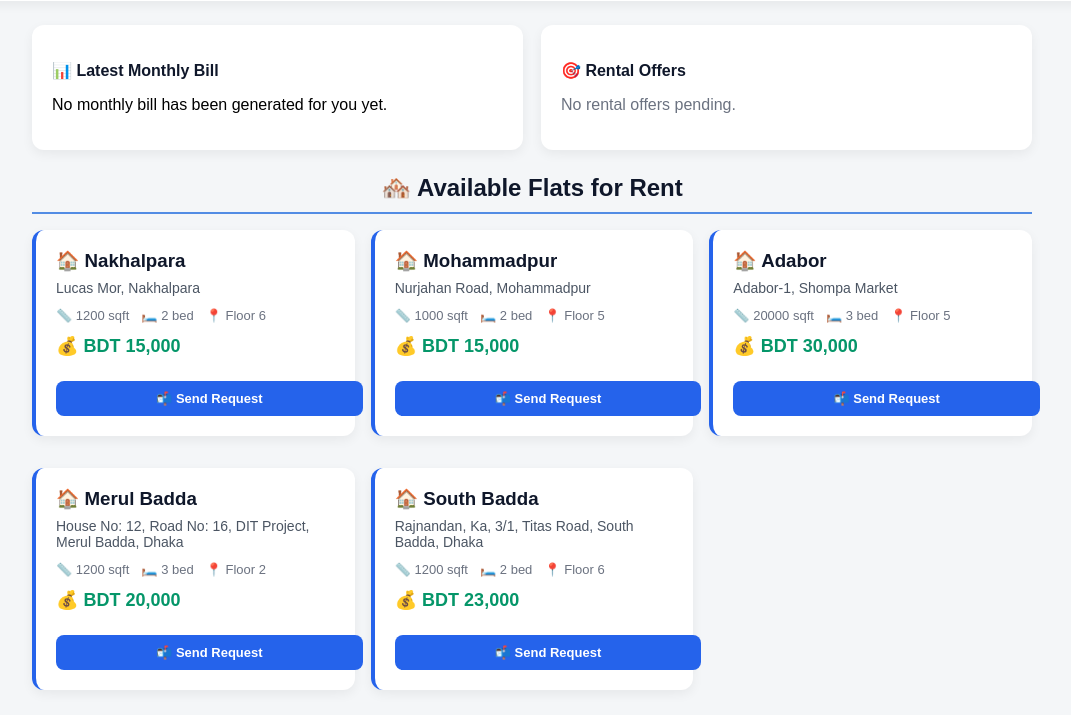
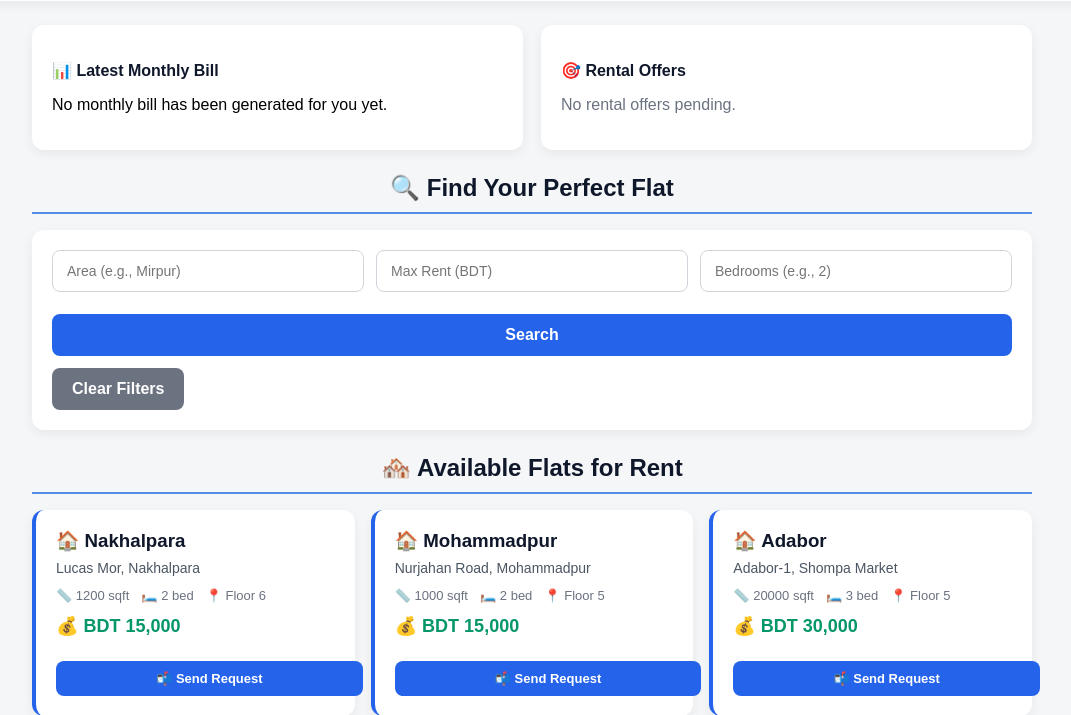
Before and after one commit to bodruzzaman-bkm/House_Rent_Management_System, a PHP site: page /tenant_dashboard.php in a window 1280 px wide. Shown: the part 282-997 px from the top of the page, without its empty margins (108-1179 px from the left). Before the commit the page ends 972 px from the top, so only its background shows below. Run offline with PHP 8.4, Linux system fonts and the light colour scheme; a user stored in the database is signed in; data comes from the database, SQL or seed files in the repository.

Commit message:
member_1_final

```diff
--- a/tenant_dashboard.php
+++ b/tenant_dashboard.php
@@ -14,6 +14,12 @@ unset($_SESSION['request_message'], $_SESSION['request_message_type']);
 $payment_message = $_SESSION['payment_message'] ?? '';
 $payment_message_type = $_SESSION['payment_message_type'] ?? '';
 unset($_SESSION['payment_message'], $_SESSION['payment_message_type']);
+
+// --- (First Member's 3rd Feature) Search Variables ---
+$search_location = $_GET['location'] ?? '';
+$search_max_rent = $_GET['max_rent'] ?? '';
+$search_bedroom = $_GET['bedroom'] ?? '';
+// -----------------------------------------------------
 
 function ensureRequestOfferColumns($conn)
 {
@@ -82,39 +88,283 @@ $offerResult = $offerStmt->get_result();
     <title>Tenant Dashboard</title>
     <link rel="stylesheet" href="css/style.css">
     <style>
-        :root{--primary:#2563eb;--accent:#10b981;--bg:#f4f6f8}
-        body{background:var(--bg)}
-        .dashboard-header{background:linear-gradient(135deg,#667eea,#764ba2);color:#fff;padding:36px 24px;margin-bottom:24px}
-        .dashboard-header h1{font-size:28px;margin-bottom:4px}
-        .dashboard-header p{font-size:15px;opacity:0.9}
-        .navbar{background:#fff;padding:16px 24px;border-radius:12px;box-shadow:0 4px 12px rgba(0,0,0,0.06);margin:0 24px 24px;display:flex;justify-content:space-between;align-items:center;flex-wrap:wrap;gap:12px}
-        .navbar h2{margin:0;font-size:16px}
-        .navbar-actions{display:flex;gap:10px;flex-wrap:wrap}
-        .btn-nav{padding:10px 14px;border-radius:8px;text-decoration:none;font-weight:600;font-size:14px;transition:all 0.2s}
-        .btn-browse{background:var(--primary);color:#fff}
-        .btn-bills{background:var(--accent);color:#fff}
-        .btn-logout{background:#ef4444;color:#fff}
-        .btn-nav:hover{transform:translateY(-2px);box-shadow:0 6px 16px rgba(0,0,0,0.1)}
-        .dashboard-container{max-width:1000px;margin:0 auto;padding:0 16px 24px}
-        .card-grid{display:grid;grid-template-columns:repeat(auto-fit,minmax(300px,1fr));gap:18px;margin-bottom:24px}
-        .dashboard-card{background:#fff;border-radius:12px;box-shadow:0 4px 12px rgba(0,0,0,0.06);padding:20px}
-        .card-title{font-size:16px;font-weight:700;color:#0f172a;margin-bottom:12px}
-        .card-status-paid{background:#ecfdf5;color:#065f46;padding:4px 10px;border-radius:6px;font-size:12px;font-weight:700;display:inline-block}
-        .card-status-unpaid{background:#fff7ed;color:#92400e;padding:4px 10px;border-radius:6px;font-size:12px;font-weight:700;display:inline-block}
-        .card-row{display:flex;justify-content:space-between;margin:8px 0;font-size:14px}
-        .card-label{color:#6b7280;font-weight:600}
-        .card-value{color:#1f2937}
-        .card-btn{display:inline-block;padding:10px 14px;background:var(--primary);color:#fff;border-radius:8px;text-decoration:none;font-weight:600;font-size:13px;margin-top:12px;transition:all 0.2s}
-        .card-btn:hover{background:#1e40af}
-        .btn-accept{background:var(--accent)}
-        .btn-decline{background:#ef4444;margin-left:8px}
-        .flat-card{background:#fff;border-radius:12px;box-shadow:0 4px 12px rgba(0,0,0,0.06);padding:20px;margin-bottom:16px;border-left:4px solid var(--primary)}
-        .flat-card h3{margin-bottom:8px;color:#0f172a}
-        .flat-card p{margin:6px 0;color:#4b5563;font-size:14px}
-        .message-alert{margin-bottom:16px;padding:14px;border-radius:8px;font-size:14px;max-width:100%}
-        .message-success{background:#ecfdf5;border:1px solid #a7f3d0;color:#065f46}
-        .message-error{background:#fff7ed;border:1px solid #fed7aa;color:#92400e}
-        @media(max-width:800px){.navbar{flex-direction:column;align-items:flex-start}.card-grid{grid-template-columns:1fr}}
+        :root {
+            --primary: #2563eb;
+            --accent: #10b981;
+            --bg: #f4f6f8
+        }
+
+        body {
+            background: var(--bg)
+        }
+
+        .dashboard-header {
+            background: linear-gradient(135deg, #667eea, #764ba2);
+            color: #fff;
+            padding: 36px 24px;
+            margin-bottom: 24px
+        }
+
+        .dashboard-header h1 {
+            font-size: 28px;
+            margin-bottom: 4px
+        }
+
+        .dashboard-header p {
+            font-size: 15px;
+            opacity: 0.9
+        }
+
+        .navbar {
+            background: #fff;
+            padding: 16px 24px;
+            border-radius: 12px;
+            box-shadow: 0 4px 12px rgba(0, 0, 0, 0.06);
+            margin: 0 24px 24px;
+            display: flex;
+            justify-content: space-between;
+            align-items: center;
+            flex-wrap: wrap;
+            gap: 12px
+        }
+
+        .navbar h2 {
+            margin: 0;
+            font-size: 16px
+        }
+
+        .navbar-actions {
+            display: flex;
+            gap: 10px;
+            flex-wrap: wrap
+        }
+
+        .btn-nav {
+            padding: 10px 14px;
+            border-radius: 8px;
+            text-decoration: none;
+            font-weight: 600;
+            font-size: 14px;
+            transition: all 0.2s
+        }
+
+        .btn-browse {
+            background: var(--primary);
+            color: #fff
+        }
+
+        .btn-bills {
+            background: var(--accent);
+            color: #fff
+        }
+
+        .btn-logout {
+            background: #ef4444;
+            color: #fff
+        }
+
+        .btn-nav:hover {
+            transform: translateY(-2px);
+            box-shadow: 0 6px 16px rgba(0, 0, 0, 0.1)
+        }
+
+        .dashboard-container {
+            max-width: 1000px;
+            margin: 0 auto;
+            padding: 0 16px 24px
+        }
+
+        .card-grid {
+            display: grid;
+            grid-template-columns: repeat(auto-fit, minmax(300px, 1fr));
+            gap: 18px;
+            margin-bottom: 24px
+        }
+
+        .dashboard-card {
+            background: #fff;
+            border-radius: 12px;
+            box-shadow: 0 4px 12px rgba(0, 0, 0, 0.06);
+            padding: 20px
+        }
+
+        .card-title {
+            font-size: 16px;
+            font-weight: 700;
+            color: #0f172a;
+            margin-bottom: 12px
+        }
+
+        .card-status-paid {
+            background: #ecfdf5;
+            color: #065f46;
+            padding: 4px 10px;
+            border-radius: 6px;
+            font-size: 12px;
+            font-weight: 700;
+            display: inline-block
+        }
+
+        .card-status-unpaid {
+            background: #fff7ed;
+            color: #92400e;
+            padding: 4px 10px;
+            border-radius: 6px;
+            font-size: 12px;
+            font-weight: 700;
+            display: inline-block
+        }
+
+        .card-row {
+            display: flex;
+            justify-content: space-between;
+            margin: 8px 0;
+            font-size: 14px
+        }
+
+        .card-label {
+            color: #6b7280;
+            font-weight: 600
+        }
+
+        .card-value {
+            color: #1f2937
+        }
+
+        .card-btn {
+            display: inline-block;
+            padding: 10px 14px;
+            background: var(--primary);
+            color: #fff;
+            border-radius: 8px;
+            text-decoration: none;
+            font-weight: 600;
+            font-size: 13px;
+            margin-top: 12px;
+            transition: all 0.2s
+        }
+
+        .card-btn:hover {
+            background: #1e40af
+        }
+
+        .btn-accept {
+            background: var(--accent)
+        }
+
+        .btn-decline {
+            background: #ef4444;
+            margin-left: 8px
+        }
+
+        .flat-card {
+            background: #fff;
+            border-radius: 12px;
+            box-shadow: 0 4px 12px rgba(0, 0, 0, 0.06);
+            padding: 20px;
+            margin-bottom: 16px;
+            border-left: 4px solid var(--primary)
+        }
+
+        .flat-card h3 {
+            margin-bottom: 8px;
+            color: #0f172a
+        }
+
+        .flat-card p {
+            margin: 6px 0;
+            color: #4b5563;
+            font-size: 14px
+        }
+
+        .message-alert {
+            margin-bottom: 16px;
+            padding: 14px;
+            border-radius: 8px;
+            font-size: 14px;
+            max-width: 100%
+        }
+
+        .message-success {
+            background: #ecfdf5;
+            border: 1px solid #a7f3d0;
+            color: #065f46
+        }
+
+        .message-error {
+            background: #fff7ed;
+            border: 1px solid #fed7aa;
+            color: #92400e
+        }
+
+        /* --- First Member's Search Form CSS --- */
+        .search-form {
+            background: #fff;
+            padding: 20px;
+            border-radius: 12px;
+            box-shadow: 0 4px 12px rgba(0, 0, 0, 0.06);
+            display: flex;
+            gap: 12px;
+            margin-bottom: 24px;
+            flex-wrap: wrap;
+            align-items: center;
+        }
+
+        .search-form input {
+            flex: 1;
+            min-width: 180px;
+            padding: 12px 14px;
+            border: 1px solid #d1d5db;
+            border-radius: 8px;
+            font-size: 14px;
+            outline: none;
+            transition: border-color 0.2s;
+        }
+
+        .search-form input:focus {
+            border-color: var(--primary);
+            box-shadow: 0 0 0 3px rgba(37, 99, 235, 0.1);
+        }
+
+        .btn-search {
+            background: var(--primary);
+            color: #fff;
+            padding: 12px 24px;
+            border: none;
+            border-radius: 8px;
+            font-weight: 600;
+            cursor: pointer;
+            transition: all 0.2s;
+        }
+
+        .btn-search:hover {
+            background: #1e40af;
+        }
+
+        .btn-clear {
+            background: #6b7280;
+            color: #fff;
+            padding: 12px 20px;
+            border-radius: 8px;
+            text-decoration: none;
+            font-weight: 600;
+            text-align: center;
+        }
+
+        .btn-clear:hover {
+            background: #4b5563;
+        }
+
+        @media(max-width:800px) {
+            .navbar {
+                flex-direction: column;
+                align-items: flex-start
+            }
+
+            .card-grid {
+                grid-template-columns: 1fr
+            }
+        }
     </style>
 </head>
 
@@ -222,11 +472,48 @@ $offerResult = $offerStmt->get_result();
             </div>
         </div>
 
+        <h2 style="margin:24px 0 16px;color:#0f172a">🔍 Find Your Perfect Flat</h2>
+        <form action="tenant_dashboard.php" method="GET" class="search-form">
+            <input type="text" name="location" placeholder="Area (e.g., Mirpur)" value="<?php echo htmlspecialchars($search_location); ?>">
+            <input type="number" name="max_rent" placeholder="Max Rent (BDT)" value="<?php echo htmlspecialchars($search_max_rent); ?>">
+            <input type="number" name="bedroom" placeholder="Bedrooms (e.g., 2)" value="<?php echo htmlspecialchars($search_bedroom); ?>">
+
+            <button type="submit" class="btn-search">Search</button>
+            <a href="tenant_dashboard.php" class="btn-clear">Clear Filters</a>
+        </form>
         <h2 style="margin:24px 0 16px;color:#0f172a">🏘️ Available Flats for Rent</h2>
 
         <?php
-        $sql = "SELECT * FROM flat WHERE status IN ('Available', 'available', 'AVAILABLE') ORDER BY flat_id DESC";
-        $result = $conn->query($sql);
+        // --- First Member's Dynamic SQL Search Logic ---
+        $sql = "SELECT * FROM flat WHERE status IN ('Available', 'available', 'AVAILABLE')";
+        $params = [];
+        $types = "";
+
+        if (!empty($search_location)) {
+            $sql .= " AND location LIKE ?";
+            $params[] = "%" . $search_location . "%";
+            $types .= "s";
+        }
+        if (!empty($search_max_rent)) {
+            $sql .= " AND asking_rent <= ?";
+            $params[] = $search_max_rent;
+            $types .= "i";
+        }
+        if (!empty($search_bedroom)) {
+            $sql .= " AND bedroom = ?";
+            $params[] = $search_bedroom;
+            $types .= "i";
+        }
+
+        $sql .= " ORDER BY flat_id DESC";
+
+        $stmt = $conn->prepare($sql);
+        if (!empty($params)) {
+            $stmt->bind_param($types, ...$params);
+        }
+
+        $stmt->execute();
+        $result = $stmt->get_result();
 
         if ($result->num_rows > 0) {
             echo '<div style="display:grid;grid-template-columns:repeat(auto-fill,minmax(320px,1fr));gap:16px">';
@@ -249,9 +536,12 @@ $offerResult = $offerStmt->get_result();
             }
             echo '</div>';
         } else {
-            echo "<div style='text-align:center;padding:40px;background:#fff;border-radius:12px'><p style='color:#6b7280'>No flats are available right now. Please check back later!</p></div>";
+            echo "<div style='text-align:center;padding:40px;background:#fff;border-radius:12px'><p style='color:#6b7280'>No flats match your search criteria. Try clearing the filters!</p></div>";
         }
+        $stmt->close();
         ?>
     </div>
 
 </body>
+
+</html>
```
Lines whose indentation alone changed are shown as unchanged.
